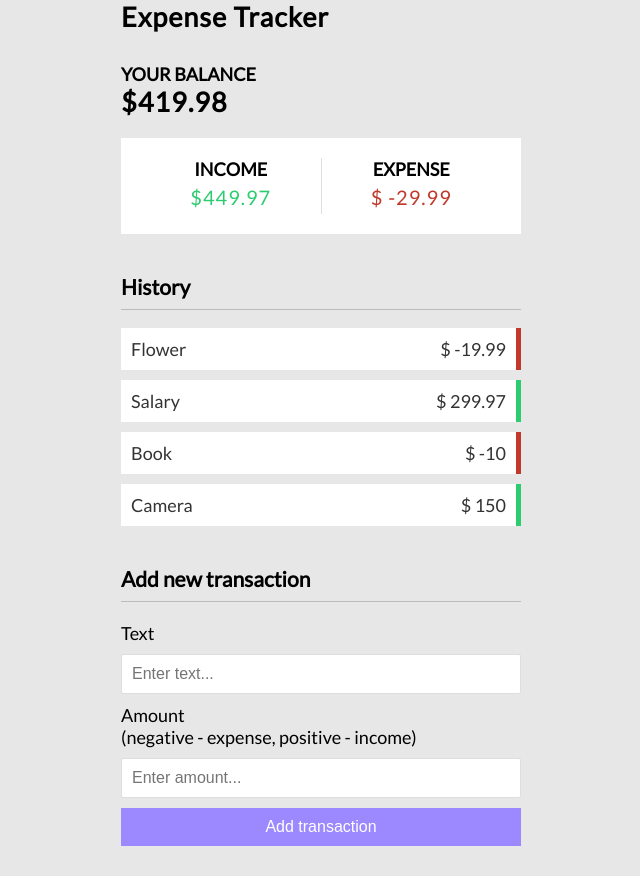
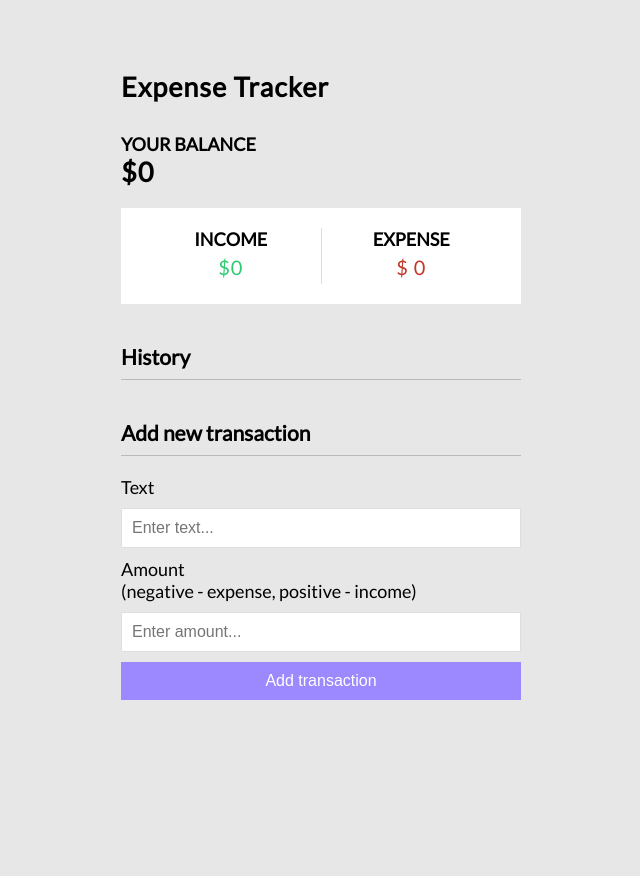
Before and after one commit to WTrygar/Expense-tracker, a Vue app: page / in a window 1280 px wide. Shown: the whole page, without its empty margins (319-959 px from the left). After the commit the page ends 800 px from the top, so only its background shows below. Built offline with nearby package versions, Linux system fonts and the light colour scheme.

Commit message:
feat: items are now stored locally on users machine

```diff
--- a/src/App.vue
+++ b/src/App.vue
@@ -20,16 +20,19 @@
 
 import { useToast } from "vue-toastification";
 
-import { computed, ref } from "vue";
+import { computed, onMounted, ref } from "vue";
 
 const toast = useToast();
 
-const transactions = ref([
-  { id: 1, text: "Flower", amount: -19.99 },
-  { id: 2, text: "Salary", amount: 299.97 },
-  { id: 3, text: "Book", amount: -10 },
-  { id: 4, text: "Camera", amount: 150 },
-]);
+const transactions = ref([]);
+
+onMounted(() => {
+  const savedTransactions = JSON.parse(localStorage.getItem("transactions"));
+
+  if (savedTransactions) {
+    transactions.value = savedTransactions;
+  }
+});
 
 // Get total
 const total = computed(() => {
@@ -65,6 +68,9 @@
     text: transactionData.text,
     amount: transactionData.amount,
   });
+
+  saveTransactionsToLocalStorage();
+
   toast.success("Transaction added");
 };
 
@@ -79,6 +85,13 @@
     (transaction) => transaction.id !== id
   );
 
+  saveTransactionsToLocalStorage();
+
   toast.success("Transaction deleted");
 };
+
+// Save to localstorage
+const saveTransactionsToLocalStorage = () => {
+  localStorage.setItem("transactions", JSON.stringify(transactions.value));
+};
 </script>
```
